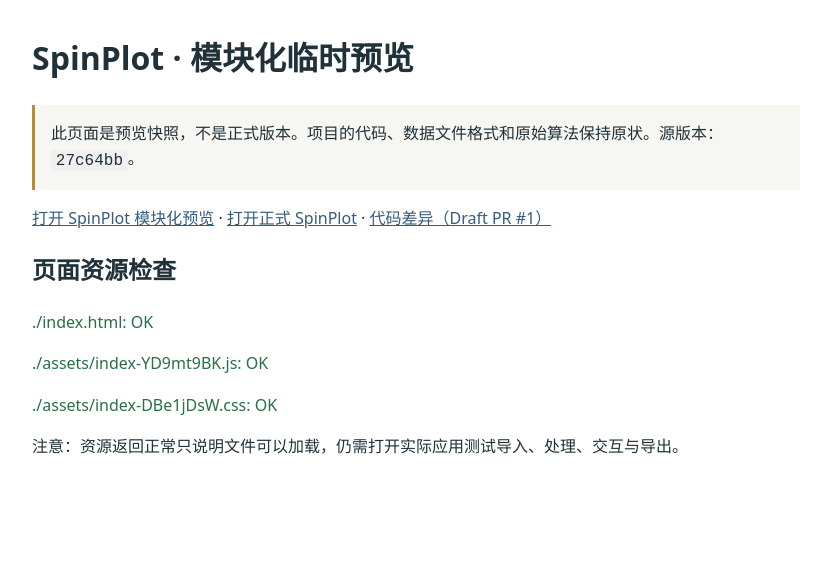
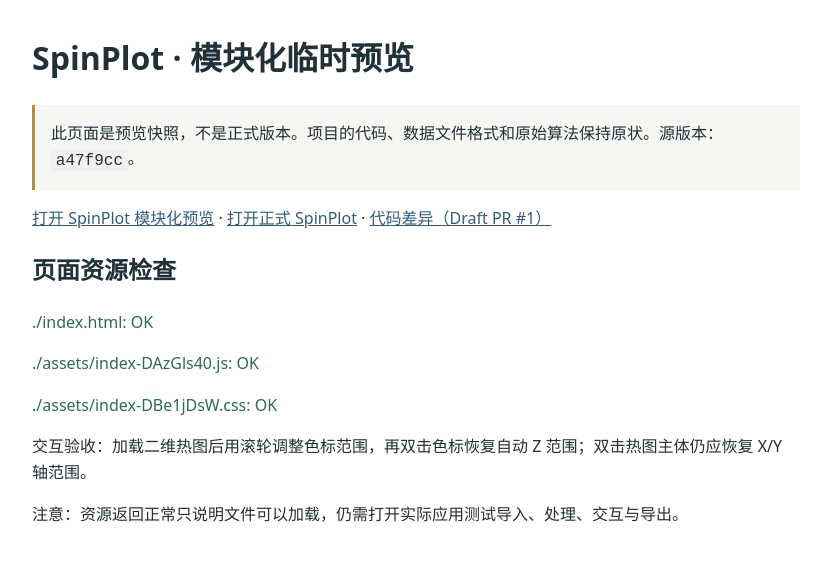
Before and after one commit to imasenHF/imasenhf.github.io, a Jekyll site: the page previews/spinplot-modularization/preview-check.html, which Jekyll copies as it is, in a window 1280 px wide. Shown: the top 561 px of the page, without its empty margins (224-1037 px from the left). Built offline with Jekyll 4.4.1, drawn with Linux system fonts in a browser that asks for light colours.

Commit message:
docs(spinplot preview): update interaction check instructions

```diff
--- a/previews/spinplot-modularization/preview-check.html
+++ b/previews/spinplot-modularization/preview-check.html
@@ -1 +1 @@
-<!doctype html><html lang="zh-CN"><head><meta charset="utf-8"><meta name="viewport" content="width=device-width, initial-scale=1"><title>SpinPlot 临时预览检查</title><style>body{font:16px/1.6 system-ui,sans-serif;margin:2rem auto;max-width:48rem;padding:0 1rem;color:#203139}a{color:#355c7d}code{background:#f0f1ee;padding:.1em .3em}.note{padding:1em;background:#f6f6f3;border-left:3px solid #b68c37}.ok{color:#287048}.bad{color:#b23939}</style></head><body><h1>SpinPlot · 模块化临时预览</h1><p class="note">此页面是预览快照，不是正式版本。项目的代码、数据文件格式和原始算法保持原状。源版本：<code>27c64bb</code>。</p><p><a href="./">打开 SpinPlot 模块化预览</a> · <a href="/spinplot/">打开正式 SpinPlot</a> · <a href="https://github.com/imasenHF/spinplot/pull/1">代码差异（Draft PR #1）</a></p><h2>页面资源检查</h2><p id="result">正在检查静态资源……</p><script>Promise.all(['./index.html','./assets/index-YD9mt9BK.js','./assets/index-DBe1jDsW.css'].map(async u=>{try{let r=await fetch(u,{cache:'no-store'});return u+': '+(r.ok?'OK':'HTTP '+r.status)}catch(e){return u+': unavailable'}})).then(rs=>{let e=document.getElementById('result');e.innerHTML='';for(let s of rs){let p=document.createElement('p');p.textContent=s;p.className=s.endsWith('OK')?'ok':'bad';e.append(p)}});</script><p>注意：资源返回正常只说明文件可以加载，仍需打开实际应用测试导入、处理、交互与导出。</p></body></html>
+<!doctype html><html lang="zh-CN"><head><meta charset="utf-8"><meta name="viewport" content="width=device-width, initial-scale=1"><title>SpinPlot 临时预览检查</title><style>body{font:16px/1.6 system-ui,sans-serif;margin:2rem auto;max-width:48rem;padding:0 1rem;color:#203139}a{color:#355c7d}code{background:#f0f1ee;padding:.1em .3em}.note{padding:1em;background:#f6f6f3;border-left:3px solid #b68c37}.ok{color:#287048}.bad{color:#b23939}</style></head><body><h1>SpinPlot · 模块化临时预览</h1><p class="note">此页面是预览快照，不是正式版本。项目的代码、数据文件格式和原始算法保持原状。源版本：<code>a47f9cc</code>。</p><p><a href="./">打开 SpinPlot 模块化预览</a> · <a href="/spinplot/">打开正式 SpinPlot</a> · <a href="https://github.com/imasenHF/spinplot/pull/1">代码差异（Draft PR #1）</a></p><h2>页面资源检查</h2><p id="result">正在检查静态资源……</p><script>Promise.all(['./index.html','./assets/index-DAzGls40.js','./assets/index-DBe1jDsW.css'].map(async u=>{try{let r=await fetch(u,{cache:'no-store'});return u+': '+(r.ok?'OK':'HTTP '+r.status)}catch(e){return u+': unavailable'}})).then(rs=>{let e=document.getElementById('result');e.innerHTML='';for(let s of rs){let p=document.createElement('p');p.textContent=s;p.className=s.endsWith('OK')?'ok':'bad';e.append(p)}});</script><p>交互验收：加载二维热图后用滚轮调整色标范围，再双击色标恢复自动 Z 范围；双击热图主体仍应恢复 X/Y 轴范围。</p><p>注意：资源返回正常只说明文件可以加载，仍需打开实际应用测试导入、处理、交互与导出。</p></body></html>
```
